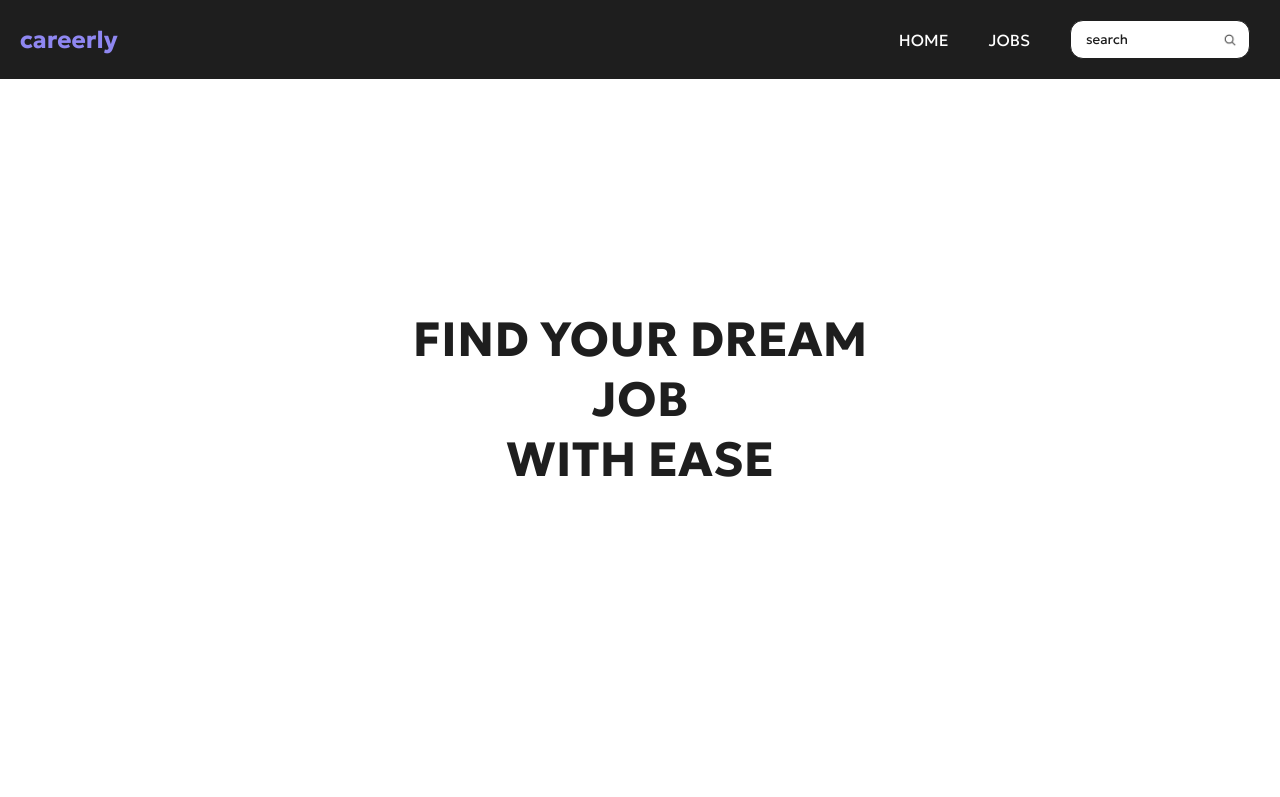
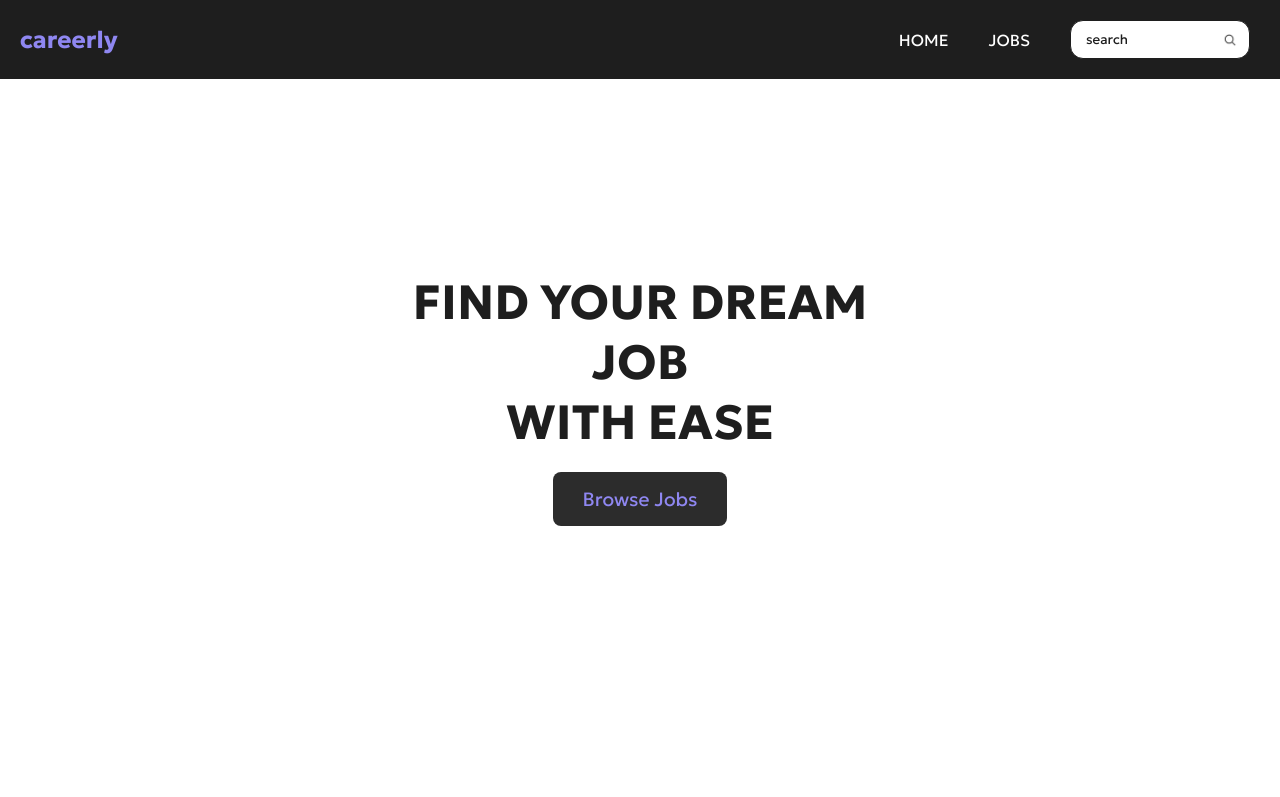
Before and after one commit to Tilak2006/Careerly, a React (Vite) app: page /home in a window 1280 px wide. Shown: the top 797 px of the page. Built offline with nearby package versions, Linux system fonts and the light colour scheme; no server answers; a web font is replaced by a local one.

Commit message:
animations and added a btn

```diff
--- a/src/App.jsx
+++ b/src/App.jsx
@@ -14,10 +14,8 @@ function App() {
   return (
     <Router>
       <Routes>
-        {/* Landing Page without Navbar and Footer */}
         <Route path="/" element={<Landing />} />
 
-        {/* Main Pages with Navbar and Footer */}
         <Route path="/*" element={
           <>
             <Navbar searchQuery={searchQuery} setSearchQuery={setSearchQuery} />
--- a/src/Home.css
+++ b/src/Home.css
@@ -20,3 +20,18 @@
     font-size: 3rem;
     font-weight: lighter;
 }
+.scroll-button {
+    margin-top: 20px;
+    padding: 15px 30px;
+    font-size: 1.2rem;
+    color: #8F87F1;
+    background-color: #2c2c2c;
+    border: none;
+    border-radius: 8px;
+    cursor: pointer;
+    transition: background-color 0.3s;
+  }
+
+  .scroll-button:hover {
+    background-color: #0056b3;
+  }
--- a/src/Home.jsx
+++ b/src/Home.jsx
@@ -4,6 +4,12 @@ import { motion } from "framer-motion";
 import { Link } from 'react-router-dom';
 
 function Home({isHiring} ) {
+  const scrollToJobs = () => {
+    const jobsSection = document.getElementById("jobs-section");
+    if (jobsSection) {
+      jobsSection.scrollIntoView({ behavior: "smooth" });
+    }
+  };
   return (
     <>
       <section className="Home">
@@ -12,18 +18,27 @@ function Home({isHiring} ) {
             className="main-text"
             initial={{ opacity: 0, y: 50 }}
             animate={{ opacity: 1, y: 0 }}
-            transition={{ duration: 1 }}
+            transition={{ duration: 0.6 }}
           >
             <h1>FIND YOUR DREAM <br /> JOB <br /> WITH EASE</h1>
+            <motion.button
+              className="scroll-button"
+              whileHover={{ scale: 1.05 }}
+              whileTap={{ scale: 0.95 }}
+              onClick={scrollToJobs}
+            >
+              Browse Jobs
+            </motion.button>
           </motion.div>
         </div>
       </section>
 
       <motion.section
+        id="jobs-section"
         className="jobs"
         initial={{ opacity: 0 }}
         whileInView={{ opacity: 1 }}
-        transition={{ duration: 1 }}
+        transition={{ duration: 0.6 }}
         viewport={{ once: true }}
       >
         <Jobs />
--- a/src/Landing.css
+++ b/src/Landing.css
@@ -25,12 +25,12 @@
     padding: 15px 30px;
     font-size: 1rem;
     color: #8F87F1;
-    background-color: #1e1e1e;
+    background-color: #2c2c2c;
     border: none;
     cursor: pointer;
     border-radius: 8px;
   }
 
   .button-group button:hover {
-    background-color: #3c3c3c;
+    background-color: black;
   }
--- a/src/Landing.jsx
+++ b/src/Landing.jsx
@@ -1,5 +1,6 @@
 import React from 'react';
 import { useNavigate } from 'react-router-dom';
+import { motion } from 'framer-motion';
 import './Landing.css';
 
 function Landing() {
@@ -12,14 +13,46 @@ function Landing() {
   };
 
   return (
-    <div className="landing-container">
-      <h1>WELCOME TO CAREERLY</h1>
-      <p>Are you looking for a job or hiring talent?</p>
+    <motion.div
+      className="landing-container"
+      initial={{ opacity: 0, scale: 0.9 }}
+      animate={{ opacity: 1, scale: 1 }}
+      transition={{ duration: 1 }}
+    >
+      <motion.h1
+        initial={{ y: -50, opacity: 0 }}
+        animate={{ y: 0, opacity: 1 }}
+        transition={{ duration: 0.4, delay: 0.1  }}
+      >
+        WELCOME TO CAREERLY
+      </motion.h1>
+
+      <motion.p
+        initial={{ opacity: 0 }}
+        animate={{ opacity: 1 }}
+        transition={{  duration: 0.4, delay: 0.2 }}
+      >
+        Are you looking for a job or hiring talent?
+      </motion.p>
+
       <div className="button-group">
-        <button onClick={() => handleChoice('job')}>Looking for a Job</button>
-        <button onClick={() => handleChoice('hire')}>Hiring for a Job</button>
+        <motion.button
+          whileHover={{ scale: 1.1 }}
+          whileTap={{ scale: 0.9 }}
+          onClick={() => handleChoice('job')}
+        >
+          Looking for a Job
+        </motion.button>
+
+        <motion.button
+          whileHover={{ scale: 1.1 }}
+          whileTap={{ scale: 0.9 }}
+          onClick={() => handleChoice('hire')}
+        >
+          Hiring for a Job
+        </motion.button>
       </div>
-    </div>
+    </motion.div>
   );
 }
 
```
